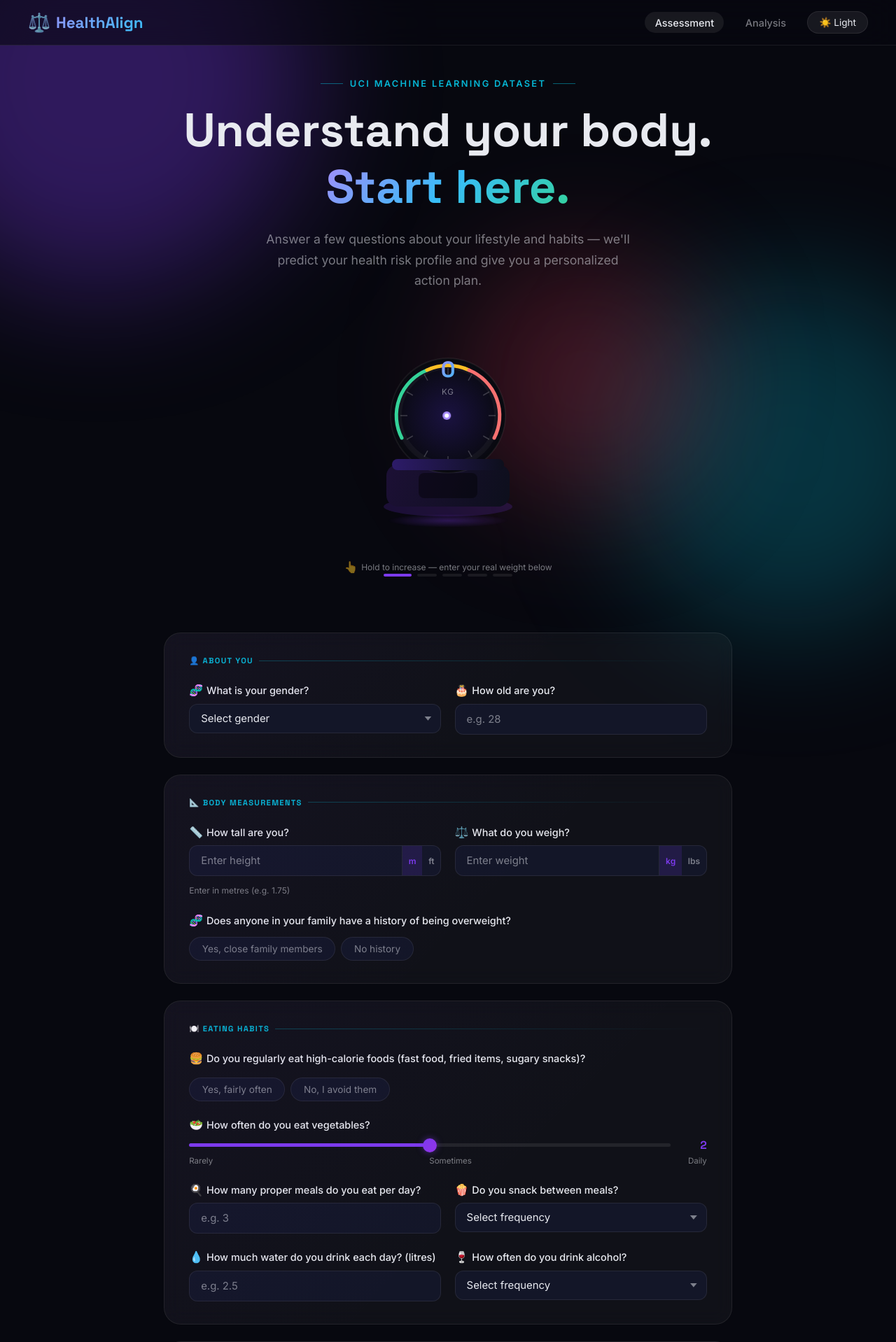
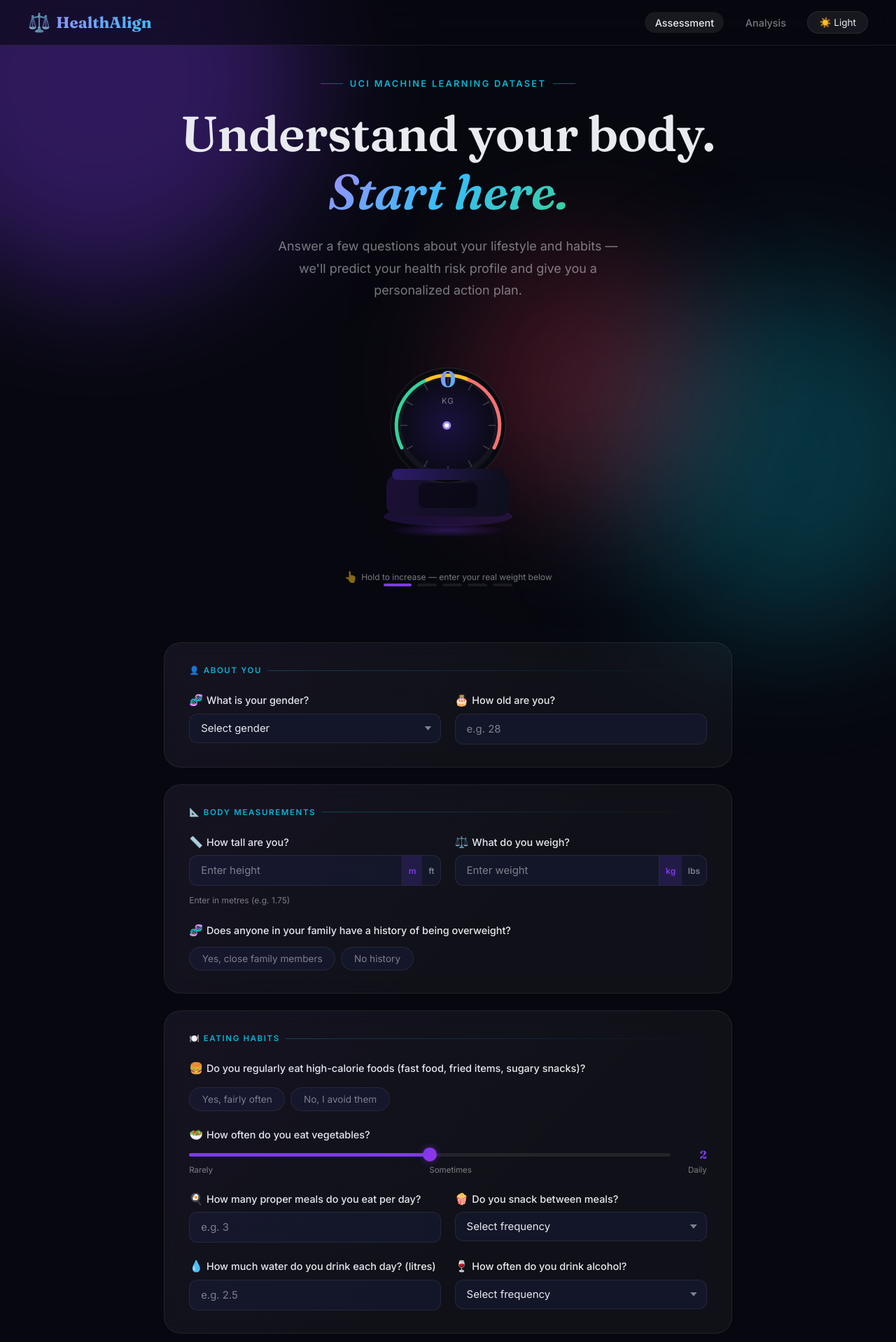
Before and after one commit to avvnipillai/Obesity_Levels, a Flask app: page / in a window 1280 px wide. Shown: the top 1918 px of the page at 70% size. Run offline with Flask 3, Linux system fonts and the light colour scheme.

Commit message:
Update index.html

```diff
--- a/templates/index.html
+++ b/templates/index.html
@@ -5,7 +5,8 @@
 <meta name="viewport" content="width=device-width,initial-scale=1.0"/>
 <title>HealthAlign — Know Your Body</title>
 <link rel="preconnect" href="https://fonts.googleapis.com"/>
-<link href="https://fonts.googleapis.com/css2?family=Space+Grotesk:wght@400;500;600;700&family=Inter:wght@300;400;500;600&display=swap" rel="stylesheet"/>
+<link rel="preconnect" href="https://fonts.gstatic.com" crossorigin/>
+<link href="https://fonts.googleapis.com/css2?family=Fraunces:ital,opsz,wght@0,9..144,400;0,9..144,500;0,9..144,600;0,9..144,700;1,9..144,500;1,9..144,600&family=Inter:wght@300;400;500;600&display=swap" rel="stylesheet"/>
 <style>
 /* ═══════════════════════════════════════════════════
    DESIGN TOKENS
@@ -34,7 +35,7 @@
   --r3:        12px;
   --ease:      cubic-bezier(0.16,1,0.3,1);
 
-  --font-head: 'Space Grotesk', sans-serif;
+  --font-head: 'Fraunces', serif;
   --font-body: 'Inter', sans-serif;
 }
 [data-theme="light"] {
@@ -116,25 +117,29 @@ body{
   padding:7rem 2rem 3rem;position:relative;z-index:1;text-align:center;
 }
 .hero-eyebrow{
+  font-family:var(--font-body);
   font-size:.8rem;letter-spacing:.18em;text-transform:uppercase;
-  color:var(--accent2);font-weight:600;margin-bottom:1.2rem;
+  color:var(--accent2);font-weight:600;margin-bottom:1.4rem;
   display:inline-flex;align-items:center;gap:.6rem;
 }
 .hero-eyebrow::before,.hero-eyebrow::after{
   content:'';width:32px;height:1px;background:var(--accent2);opacity:.5;
 }
 .hero-title{
-  font-family:var(--font-head);font-weight:700;
-  font-size:clamp(2.5rem,6vw,4.2rem);line-height:1.2;
-  margin-bottom:1.2rem;
+  font-family:var(--font-head);font-weight:600;
+  font-size:clamp(2.6rem,6vw,4.4rem);line-height:1.18;
+  letter-spacing:-0.01em;
+  margin-bottom:1.3rem;
 }
 .hero-title .gr{
+  font-style:italic;font-weight:600;
   background:linear-gradient(135deg,#a78bfa 0%,#38bdf8 50%,#34d399 100%);
   -webkit-background-clip:text;-webkit-text-fill-color:transparent;background-clip:text;
 }
 .hero-sub{
-  font-size:1.1rem;color:var(--muted);max-width:520px;
-  line-height:1.7;margin-bottom:3rem;
+  font-family:var(--font-body);
+  font-size:1.12rem;color:var(--muted);max-width:520px;
+  line-height:1.75;margin-bottom:3rem;font-weight:400;
 }
 
 /* ═══ SCALE ANIMATION ═══ */
@@ -208,8 +213,8 @@ body{
 }
 .card:hover{border-color:rgba(124,58,237,.3);box-shadow:0 0 40px var(--glow-v)}
 .card-label{
-  font-family:var(--font-head);font-size:.7rem;font-weight:700;
-  letter-spacing:.12em;text-transform:uppercase;
+  font-family:var(--font-body);font-size:.72rem;font-weight:700;
+  letter-spacing:.14em;text-transform:uppercase;
   color:var(--accent2);margin-bottom:1.5rem;
   display:flex;align-items:center;gap:.5rem;
 }
```
